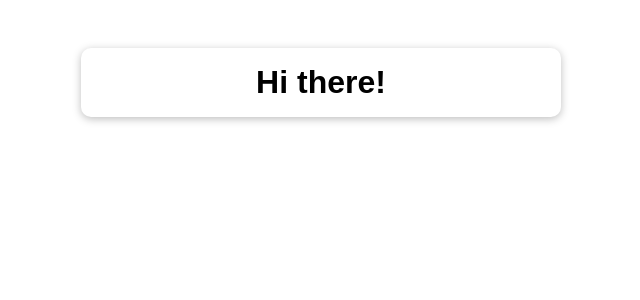
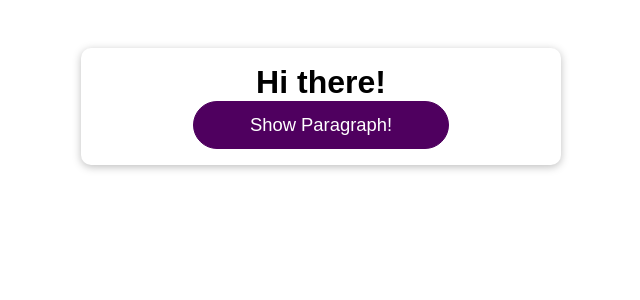
Before and after one commit to Dgvalerio/look-behind-the-scenes-of-react, a React (Create React App) app: page / in a window 1280 px wide. Shown: the top 300 px of the page, without its empty margins (319-959 px from the left). Built offline with nearby package versions, Linux system fonts and the light colour scheme.

Commit message:
Class 152 - Component Updates In Action

```diff
--- a/src/App.css
+++ b/src/App.css
@@ -5,6 +5,7 @@
   background: white;
   box-shadow: 0 2px 8px rgba(0, 0, 0, 0.26);
   border-radius: 10px;
+  text-align: center;
 }
 
 .app h1 {
--- a/src/App.js
+++ b/src/App.js
@@ -1,11 +1,21 @@
-import React from 'react';
+import React, { useState } from 'react';
 
 import './App.css';
+import Button from './components/UI/Button/Button';
 
 function App() {
+  const [showParagraph, setShowParagraph] = useState(false);
+
+  console.log('RUNNING APP!');
+
+  const toggleParagraphHandler = () =>
+    setShowParagraph((prev) => !prev);
+
   return (
     <div className="app">
       <h1>Hi there!</h1>
+      {showParagraph && <p>This is new!</p>}
+      <Button onClick={toggleParagraphHandler}>Show Paragraph!</Button>
     </div>
   );
 }
```
